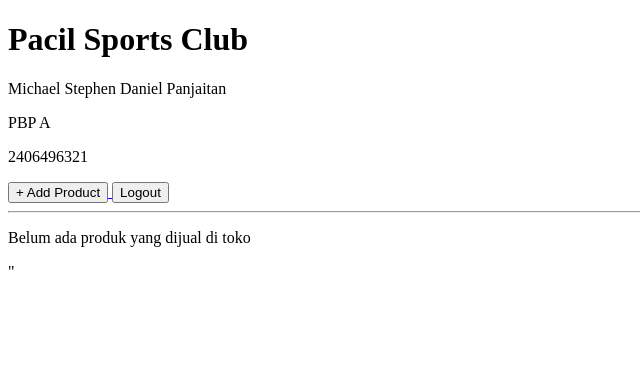
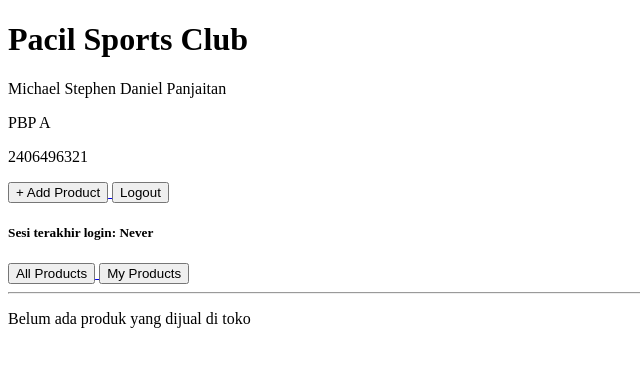
Before and after one commit to MikeyYaBoi/football-shop, a Django app: page / in a window 1280 px wide. Shown: the top 367 px of the page, without its empty margins (0-640 px from the left). Run offline with Django 5.2, Linux system fonts and the light colour scheme; the visitor is signed in with stand-in values (Sample User, id 1); data that the repository does not hold is empty.

Commit message:
Tugas 4 complete

```diff
--- a/football_shop/settings.py
+++ b/football_shop/settings.py
@@ -33,7 +33,7 @@ DEBUG = True
 ALLOWED_HOSTS = ["localhost", "127.0.0.1", "michael-stephen-footballshop.pbp.cs.ui.ac.id"]
 
 CSRF_TRUSTED_ORIGINS = [
-    "https://michael-stephen-footballshop.pbp.cs.ui.ac.id/",
+    "https://michael-stephen-footballshop.pbp.cs.ui.ac.id",
 ]
 
 # Application definition
--- a/main/models.py
+++ b/main/models.py
@@ -1,4 +1,5 @@
 from django.db import models
+from django.contrib.auth.models import User
 import uuid
 
 class Product(models.Model):
@@ -12,6 +13,8 @@ class Product(models.Model):
         ("goalkeeper gloves", "Goalkeeper Gloves"),
 
     ]
+
+    user = models.ForeignKey(User, on_delete=models.CASCADE, null=True)
     id = models.UUIDField(primary_key=True, default=uuid.uuid4, editable=False)
     name = models.CharField(max_length=255)
     price = models.IntegerField()
--- a/main/templates/main.html
+++ b/main/templates/main.html
@@ -12,6 +12,15 @@
 
 <a href="{% url 'main:logout' %}">
 	<button>Logout</button>
+</a>
+
+<h5>Sesi terakhir login: {{ last_login }}</h5>
+
+<a href="?filter=all">
+    <button type="button">All Products</button>
+</a>
+<a href="?filter=my">
+    <button type="button">My Products</button>
 </a>
 
 <hr>
--- a/main/views.py
+++ b/main/views.py
@@ -12,7 +12,13 @@ from main.models import Product
 
 @login_required(login_url='/login')
 def show_main(request):
-    product_catalog = Product.objects.all()
+    filter_type = request.GET.get("filter", "all")
+
+    if filter_type == "all":
+        product_catalog = Product.objects.all()
+    else:
+        product_catalog = Product.objects.filter(user=request.user)
+
     context = {
         "name": "Michael Stephen Daniel Panjaitan",
         "class": "PBP A",
@@ -26,7 +32,9 @@ def create_product(request):
     form = ProductForm(request.POST or None)
 
     if form.is_valid() and request.method == "POST":
-        form.save()
+        product_entry = form.save(commit=False)
+        product_entry.user = request.user
+        product_entry.save()
         return redirect('main:show_main')
 
     context = {'form': form}
--- a/templates/base.html
+++ b/templates/base.html
@@ -9,4 +9,4 @@
     <body>
         {% block content %} {% endblock content %}
     </body>
-</html>"
+</html>
```
Also changed, not shown: main/templates/product_detail.html (+7 -0 lines), README.md.
